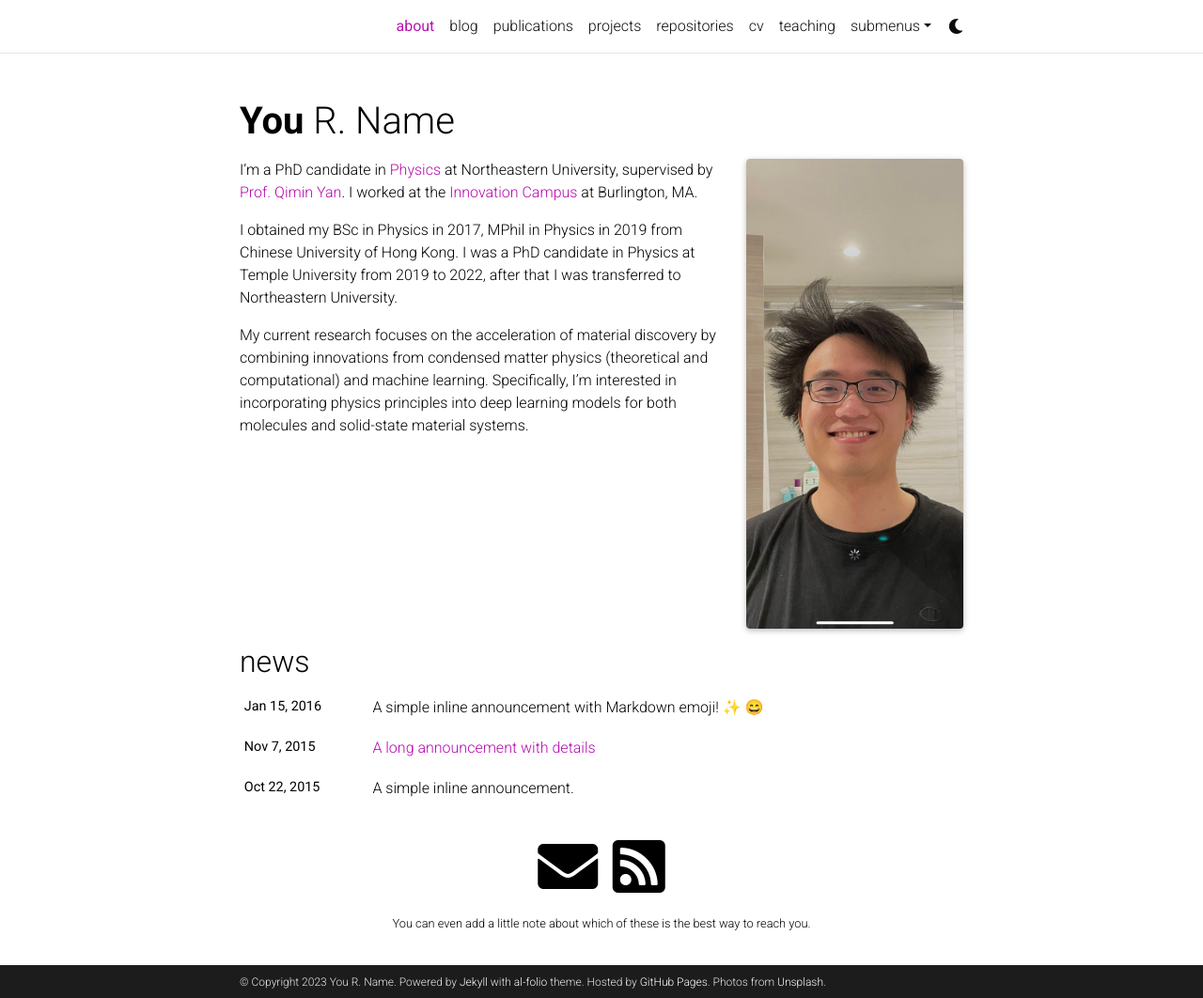
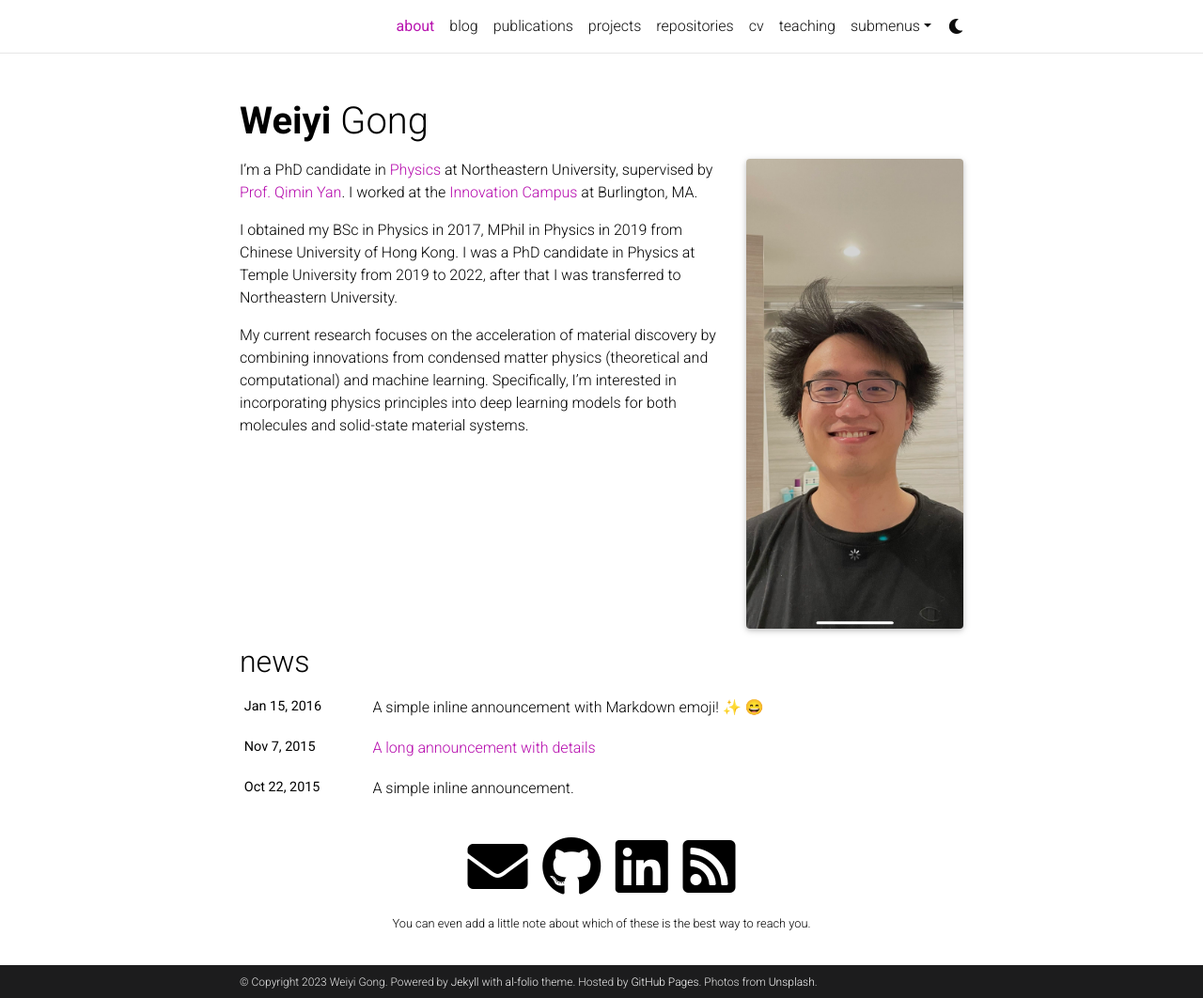
Before and after one commit to weiyigong/weiyigong.github.io, a Jekyll site: the page built from _pages/about.md, in a window 1280 px wide and 1062 px high. Shown: the whole window at 94% size. Built offline with Jekyll 4.4.1, drawn with Linux system fonts in a browser that asks for light colours; full-size pictures stand in for the smaller copies a plugin makes; emoji names are drawn with the system emoji font; comment, search, counter and statistics services are not loaded; a style sheet for code colours, icons or effects is not loaded.

Commit message:
change _config.yml

```diff
--- a/_config.yml
+++ b/_config.yml
@@ -3,10 +3,10 @@
 # -----------------------------------------------------------------------------
 
 title: blank # the website title (if blank, full name will be used instead)
-first_name: You
-middle_name: R.
-last_name: Name
-email: you@example.com
+first_name: Weiyi
+middle_name:
+last_name: Gong
+email: gong.wei@northeastern.edu
 description: > # the ">" symbol means to ignore newlines until "footer_text:"
   A simple, whitespace theme for academics. Based on [*folio](https://github.com/bogoli/-folio) design.
 footer_text: >
@@ -16,10 +16,10 @@ footer_text: >
 keywords: jekyll, jekyll-theme, academic-website, portfolio-website  # add your own keywords or leave empty
 
 lang: en # the language of your site (for example: en, fr, cn, ru, etc.)
-icon: ⚛️  # the emoji used as the favicon (alternatively, provide image name in /assets/img/)
+icon:   # the emoji used as the favicon (alternatively, provide image name in /assets/img/)
 
-url: https://alshedivat.github.io # the base hostname & protocol for your site
-baseurl: /al-folio # the subpath of your site, e.g. /blog/
+url: https://weiyigong.github.io # the base hostname & protocol for your site
+baseurl: # the subpath of your site, e.g. /blog/
 last_updated: false # set to true if you want to display last updated in the footer
 impressum_path:  # set to path to include impressum link in the footer, use the same path as permalink in a page, helps to conform with EU GDPR
 
@@ -71,13 +71,13 @@ og_image: # The site-wide (default for all links) Open Graph preview image
 # Social integration
 # -----------------------------------------------------------------------------
 
-github_username: # your GitHub user name
+github_username: weiyigong # your GitHub user name
 gitlab_username: # your GitLab user name
 twitter_username: # your Twitter handle
 mastodon_username: # your mastodon instance+username in the format instance.tld/@username
-linkedin_username: # your LinkedIn user name
+linkedin_username: weiyigong # your LinkedIn user name
 telegram_username: # your Telegram user name
-scholar_userid: # your Google Scholar ID
+scholar_userid: zTN9AREAAAAJ # your Google Scholar ID
 semanticscholar_id: # your Semantic Scholar ID
 whatsapp_number: # your WhatsApp number (full phone number in international format. Omit any zeroes, brackets, or dashes when adding the phone number in international format.)
 orcid_id: # your ORCID ID
@@ -137,7 +137,7 @@ related_blog_posts:
 # Follow instructions on https://giscus.app/ to setup for your repo to fill out
 # the information below.
 giscus:
-  repo: alshedivat/al-folio      # <your-github-user-name>/<your-github-repo-name>
+  repo: weiyigong/weiyigong      # <your-github-user-name>/<your-github-repo-name>
   repo_id: MDEwOlJlcG9zaXRvcnk2MDAyNDM2NQ==
   category: Comments             # name of the category under which discussions will be created
   category_id: DIC_kwDOA5PmLc4CTBt6
@@ -267,8 +267,8 @@ display_tags: ['formatting', 'images', 'links', 'math', 'code'] # this tags will
 
 scholar:
 
-  last_name: [Einstein]
-  first_name: [Albert, A.]
+  last_name: [Gong]
+  first_name: [Weiyi]
 
   style: apa
   locale: en
```
